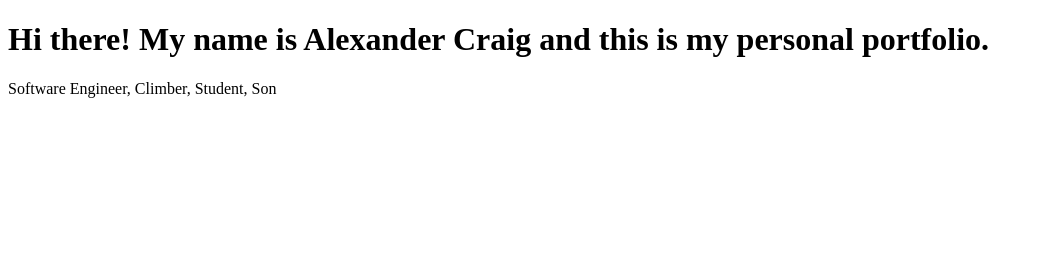
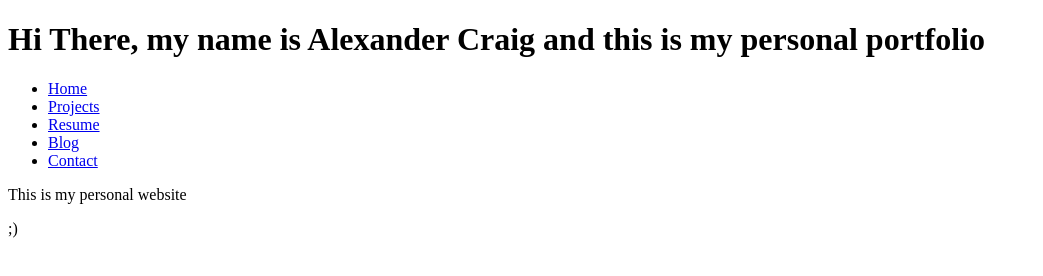
Before and after one commit to CraigA18/portfolio, a plain HTML site: page index.html in a window 1280 px wide. Shown: the whole page, without its empty margins (0-1043 px from the left). Drawn offline with Linux system fonts and the light colour scheme.

Commit message:
created files for web structure

```diff
--- a/index.html
+++ b/index.html
@@ -1,12 +1,29 @@
 <!DOCTYPE html>
-<html>
-  <head>
+<html lang="en">
+<head>
+    <meta charset="UTF-8">
+    <meta name="viewport" content="width-device-width, initial-scale=1.0">
     <title> LANDO </title>
-  </head>
-  <body>
-    <h1> Hi there! My name is Alexander Craig and this is my personal portfolio. </h1>
-    <p>
-      Software Engineer, Climber, Student, Son
-    </p>
-  </body>
+</head>
+<body>
+    <header>
+        <h1> Hi There, my name is Alexander Craig and this is my personal portfolio</h1>
+    </header>
+    <nav>
+        <ul>
+            <li><a href="index.html"> Home </a></li>
+            <li><a href="project.html"> Projects </a></li>
+            <li><a href="resume.html"> Resume </a></li>
+            <li><a href="blog.html"> Blog </a></li>
+            <li><a href="contactMe.html"> Contact </a></li>
+        </ul>
+    </nav>
+    <main>
+        <p>This is my personal website</p>
+    </main>
+    <footer>
+        <p> ;) </p>
+    </footer>
+
+</body>
 </html>
```
Also changed, not shown: blog.html (added), contactMe.html (added), project.html (added), resume.html (added).
